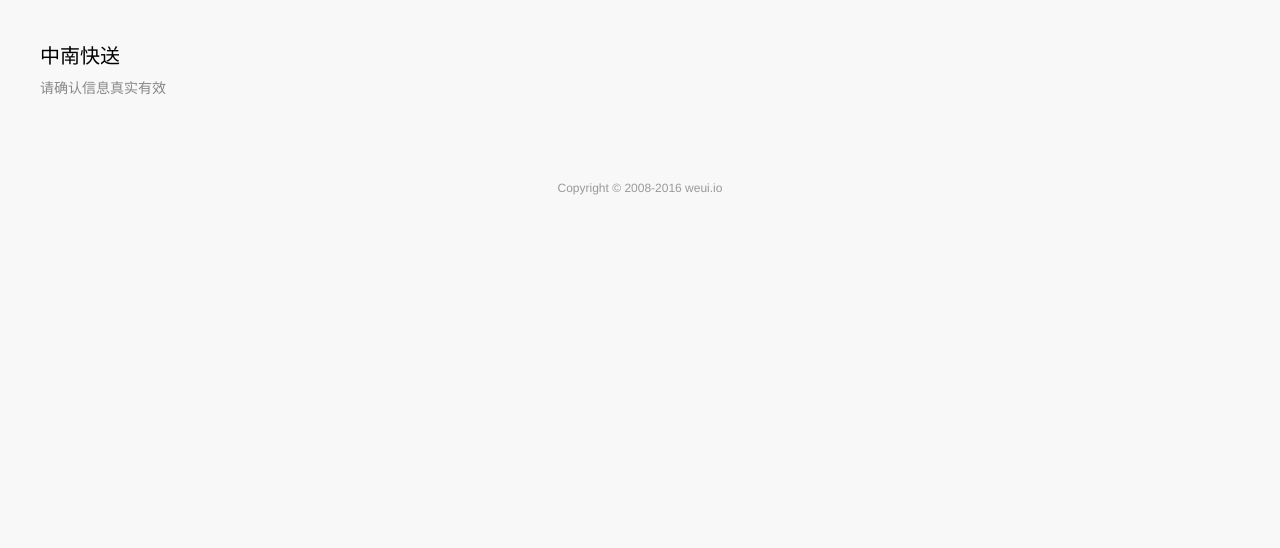
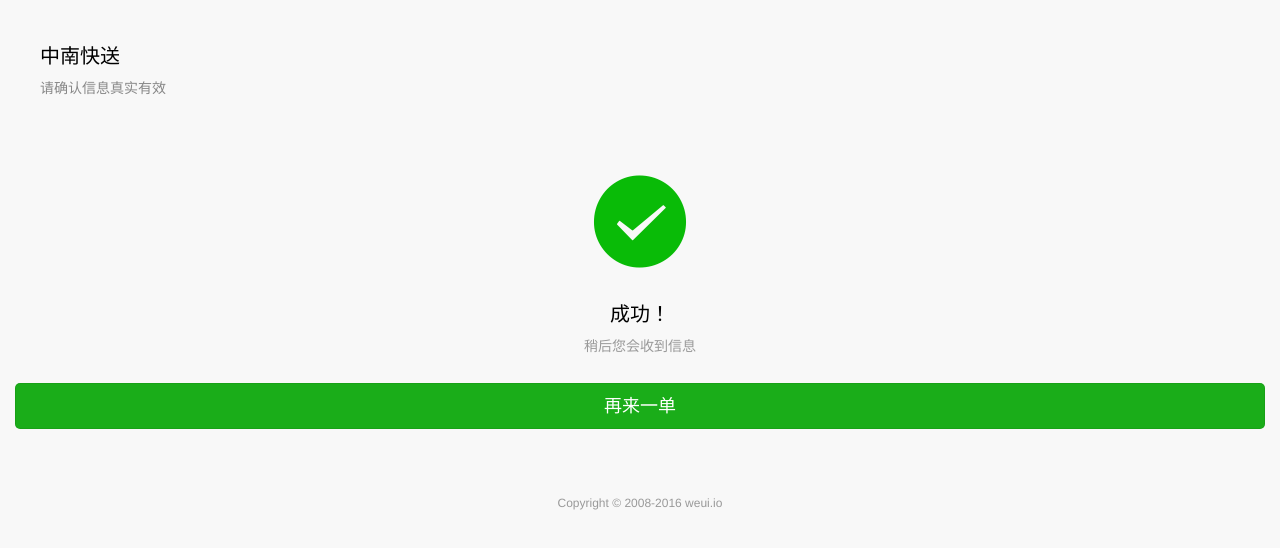
Before and after one commit to yummyjam/znks, a React (Create React App) app in the folder client/: page /complete in a window 1280 px wide. Shown: the top 548 px of the page. Built offline with nearby package versions, Linux system fonts and the light colour scheme.

Commit message:
Complete page

```diff
--- a/client/package.json
+++ b/client/package.json
@@ -6,7 +6,8 @@
     "react": "^15.6.1",
     "react-dom": "^15.6.1",
     "classnames": "^2.2.5",
-    "react-router-dom": "^4.1.2"
+    "react-router-dom": "^4.1.2",
+    "history": "^4.6.3"
   },
   "devDependencies": {
     "react-scripts": "1.0.10"
--- a/client/src/App.js
+++ b/client/src/App.js
@@ -3,19 +3,22 @@ import './components/weui/example.css';
 import './components/weui/weui.min.css';
 import Header from './components/Header';
 import Footer from "./components/Footer";
-import { BrowserRouter as Router, Route, Link } from 'react-router-dom'
+import { BrowserRouter as Router, Route } from 'react-router-dom';
+import createHistory from 'history/createBrowserHistory';
 import Fill from "./pages/Fill";
 import Confirm from "./pages/Confirm";
+import Complete from './pages/Complete';
 
 class App extends Component {
   render() {
     return (
       <div>
         <Header title="中南快送" desc="请确认信息真实有效" />
-        <Router>
+        <Router history={ createHistory() }>
           <div>
             <Route exact path="/" component={ Fill } />
             <Route path="/confirm" component={ Confirm } />
+            <Route path="/complete" component={ Complete } />
           </div>
         </Router>
         <Footer links={ undefined } text="Copyright © 2008-2016 weui.io" />
--- /dev/null
+++ b/client/src/pages/Complete.js
@@ -0,0 +1,16 @@
+import React, { Component } from 'react';
+import '../components/weui/example.css';
+import '../components/weui/weui.min.css';
+import Msg from "../components/Msg";
+
+class Complete extends Component {
+  render() {
+    return(
+      <div className="page__bd">
+        <Msg title="成功！" desc="稍后您会收到信息" primaryBtn="再来一单" />
+      </div>
+    );
+  }
+}
+
+export default Complete;
--- a/client/src/pages/Confirm.js
+++ b/client/src/pages/Confirm.js
@@ -4,10 +4,17 @@ import '../components/weui/weui.min.css';
 import Preview from "../components/Preview";
 
 class Confirm extends Component {
+  constructor(props) {
+    super(props);
+    this.primaryClick = this.primaryClick.bind(this);
+  }
+  primaryClick() {
+    this.props.history.push('/complete');
+  }
   render() {
     return (
       <div className="page__bd">
-        <Preview label="付款金额" value="100" primaryBtn="确定" primaryClick={ undefined } items={
+        <Preview label="付款金额" value="100" primaryBtn="确定" primaryClick={ this.primaryClick } items={
           {
             '1': '哈哈',
             '2': '嘻嘻'
--- a/client/src/pages/Fill.js
+++ b/client/src/pages/Fill.js
@@ -1,11 +1,11 @@
 import React, { Component } from 'react';
 import '../components/weui/example.css';
 import '../components/weui/weui.min.css';
+import Agree from "../components/Agree";
+import Btn from "../components/Btn";
 import Input from "../components/Input";
 import Select from "../components/Select";
 import Textarea from "../components/Textarea";
-import Agree from "../components/Agree";
-import Btn from "../components/Btn";
 
 class Fill extends Component {
   constructor(props) {
@@ -13,8 +13,8 @@ class Fill extends Component {
     this.state = {
       agree: false
     };
-    this.agreeClick = this.agreeClick.bind(this)
-    this.handleClick = this.handleClick.bind(this)
+    this.agreeClick = this.agreeClick.bind(this);
+    this.handleClick = this.handleClick.bind(this);
   }
   agreeClick() {
     this.setState(prevState => ({
@@ -22,7 +22,7 @@ class Fill extends Component {
     }));
   }
   handleClick() {
-    browserHistory.push('/confirm', this.state)
+    this.props.history.push('/confirm');
   }
   render() {
     return (
```
